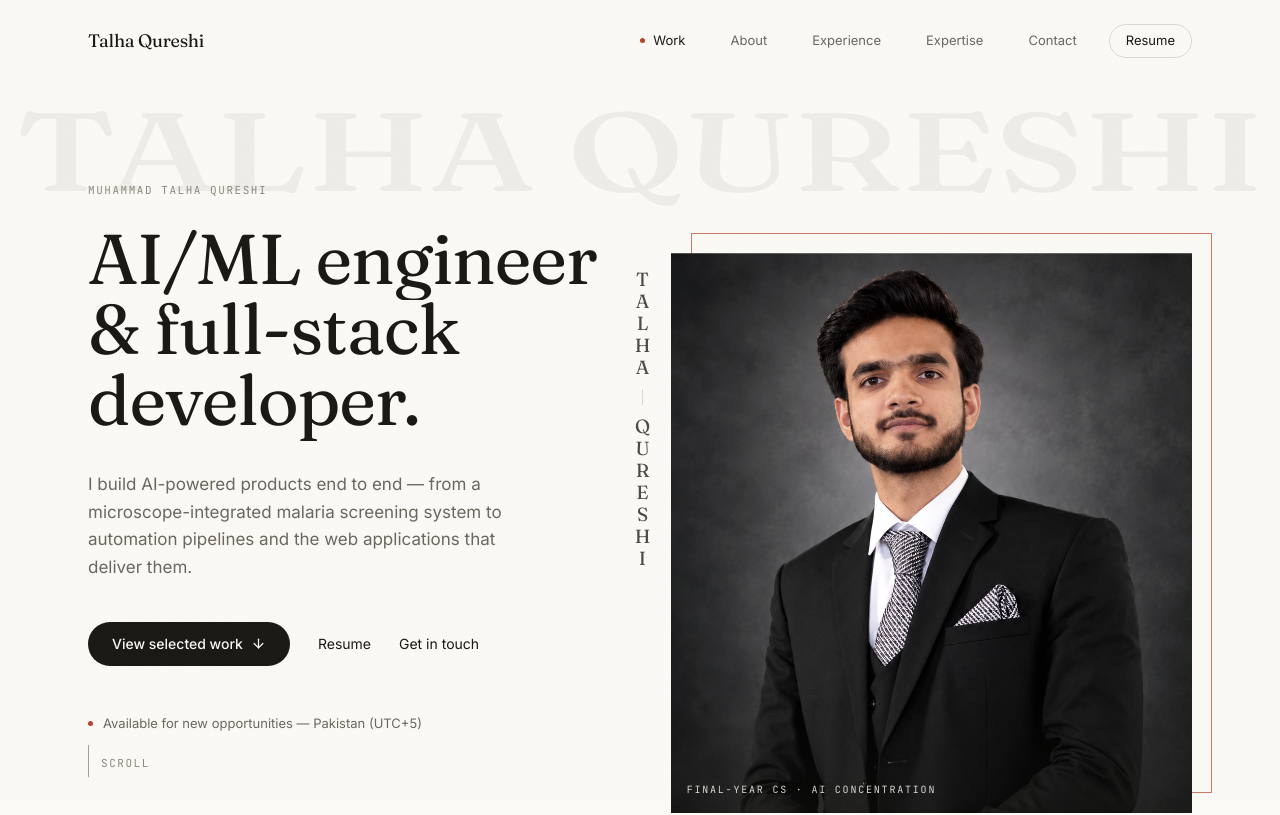
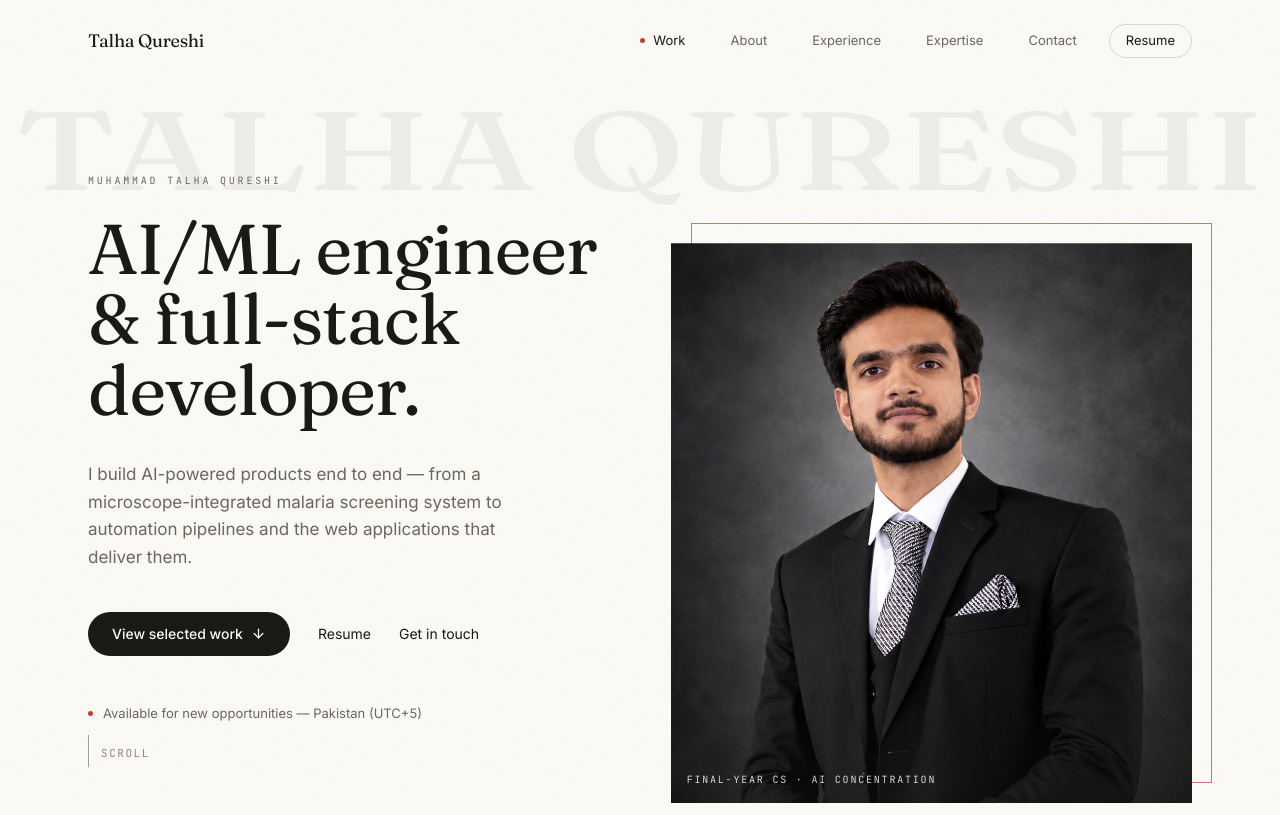
Before and after one commit to TalhaQureshi324/Portfolio, a Next.js app: page / in a window 1280 px wide. Shown: the top 815 px of the page. Built offline with nearby package versions, Linux system fonts and the light colour scheme.

Commit message:
refine(hero): restore tiny editorial eyebrow — muted 10px MUHAMMAD TALHA QURESHI above headline as first element in load choreography; remove vertical letter spine (read as logo-heavy)

```diff
--- a/components/sections/Hero.tsx
+++ b/components/sections/Hero.tsx
@@ -9,7 +9,6 @@ import {
   useScroll,
   useSpring,
   useTransform,
-  type Variants,
 } from "framer-motion";
 import { ArrowDown, ArrowUpRight } from "lucide-react";
 import { MaskedLine, HeroFade, ImageUnveil } from "@/components/ui/primitives";
@@ -18,48 +17,6 @@ import { scrollToSection } from "@/lib/utils";
 import portrait from "../../public/profile_new.png";
 
 const EASE = [0.22, 1, 0.36, 1] as const;
-
-/* ── Vertical signature — "TALHA QURESHI" letter spine ── */
-const SIG_A = ["T", "A", "L", "H", "A"];
-const SIG_B = ["Q", "U", "R", "E", "S", "H", "I"];
-
-const sigParent: Variants = {
-  hidden: {},
-  show: { transition: { staggerChildren: 0.045, delayChildren: 0.55 } },
-};
-const sigLetter: Variants = {
-  hidden: { opacity: 0, y: 12 },
-  show: { opacity: 1, y: 0, transition: { duration: 0.35, ease: EASE } },
-};
-
-/** One word of the signature — letters stacked (vertical) or in a row (mobile) */
-function SignatureWord({
-  letters,
-  vertical,
-}: {
-  letters: string[];
-  vertical: boolean;
-}) {
-  return (
-    <div
-      className={
-        vertical
-          ? "flex flex-col items-center gap-[3px]"
-          : "flex items-center gap-[7px]"
-      }
-    >
-      {letters.map((l, i) => (
-        <motion.span
-          key={`${l}-${i}`}
-          variants={sigLetter}
-          className="sig-letter"
-        >
-          {l}
-        </motion.span>
-      ))}
-    </div>
-  );
-}
 
 /**
  * Hero — layered cinematic portrait composition.
@@ -113,8 +70,6 @@ export default function Hero() {
   // caption handoff: identity fades out, first case study fades in
   const capIdentity = useTransform(scrollYProgress, [0, 0.3], [1, 0]);
   const capCase = useTransform(scrollYProgress, [0.35, 0.55], [0, 1]);
-  // signature recedes quietly with the composition
-  const sigOpacity = useTransform(scrollYProgress, [0, 0.7], [1, 0.3]);
 
   return (
     <section
@@ -168,13 +123,13 @@ export default function Hero() {
           style={reduce ? undefined : { scale: copyScale, y: copyY, opacity: copyOpacity }}
           className="relative z-20 [display:contents] lg:[display:block] lg:self-end lg:pb-[10vh]"
         >
-          <div className="order-1">
-            <MaskedLine delay={0.05}>
-              <span className="label text-accent">Muhammad Talha Qureshi</span>
-            </MaskedLine>
-          </div>
+          <HeroFade delay={0.05} className="order-1">
+            <p className="font-mono text-[10px] uppercase leading-none tracking-[0.28em] text-ink2">
+              Muhammad Talha Qureshi
+            </p>
+          </HeroFade>
 
-          <h1 className="order-2 mt-5 font-serif-display text-[2.9rem] leading-[1.03] text-ink sm:text-6xl lg:mt-6 lg:text-[3.9rem] xl:text-[4.4rem]">
+          <h1 className="order-2 mt-6 font-serif-display text-[2.9rem] leading-[1.03] text-ink sm:text-6xl lg:mt-7 lg:text-[3.9rem] xl:text-[4.4rem]">
             <MaskedLine delay={0.15}>AI/ML engineer</MaskedLine>
             <MaskedLine delay={0.27}>&amp; full-stack</MaskedLine>
             <MaskedLine delay={0.39}>developer.</MaskedLine>
@@ -220,41 +175,11 @@ export default function Hero() {
           style={reduce ? undefined : { y: portraitScrollY }}
           className="relative order-3 mx-auto mt-12 w-full max-w-[440px] self-end lg:order-none lg:mt-0 lg:max-w-none"
         >
-          {/* ── Vertical signature — typographic spine along the portrait ──
-              Letters reveal sequentially (staggered) after the portrait
-              curtain begins; each letter lifts + turns accent on hover.
-              Recedes with the composition on scroll. */}
-          <motion.div
-            aria-hidden
-            variants={sigParent}
-            initial={reduce ? false : "hidden"}
-            animate="show"
-            style={reduce ? undefined : { opacity: sigOpacity }}
-            className="absolute -left-9 top-[3%] hidden lg:flex flex-col items-center"
-          >
-            <SignatureWord letters={SIG_A} vertical />
-            <span className="my-3 h-4 w-px bg-line" />
-            <SignatureWord letters={SIG_B} vertical />
-          </motion.div>
-
           {/* offset accent frame */}
           <div
             aria-hidden
             className="absolute -right-4 -top-4 hidden h-full w-full border border-accent/70 sm:block lg:-right-5 lg:-top-5"
           />
-
-          {/* mobile signature — abbreviated horizontal treatment above the portrait */}
-          <motion.div
-            variants={sigParent}
-            initial={reduce ? false : "hidden"}
-            animate="show"
-            className="mb-5 flex items-center gap-3 lg:hidden"
-            aria-hidden
-          >
-            <SignatureWord letters={SIG_A} vertical={false} />
-            <span className="h-px w-6 bg-line" />
-            <SignatureWord letters={SIG_B} vertical={false} />
-          </motion.div>
 
           {/* curtain entrance + pointer parallax */}
           <motion.div
--- a/styles/globals.css
+++ b/styles/globals.css
@@ -131,32 +131,6 @@ body {
   transform: scale(1.025);
 }
 
-/* Vertical signature letter — interactive spine */
-.sig-letter {
-  display: inline-block;
-  font-family: var(--font-fraunces), Georgia, serif;
-  font-variation-settings: "opsz" 40;
-  font-size: 17px;
-  line-height: 1;
-  color: rgba(26, 25, 21, 0.78);
-  cursor: default;
-  transition: color 0.3s ease, transform 0.3s cubic-bezier(0.22, 1, 0.36, 1);
-}
-.sig-letter:hover {
-  color: var(--accent);
-  transform: translateY(-2px);
-}
-@media (min-width: 1280px) {
-  .sig-letter {
-    font-size: 19px;
-  }
-}
-@media (max-width: 1023px) {
-  .sig-letter {
-    font-size: 15px;
-  }
-}
-
 /* Native selects — quiet editorial styling */
 .select-quiet {
   appearance: none;
```
